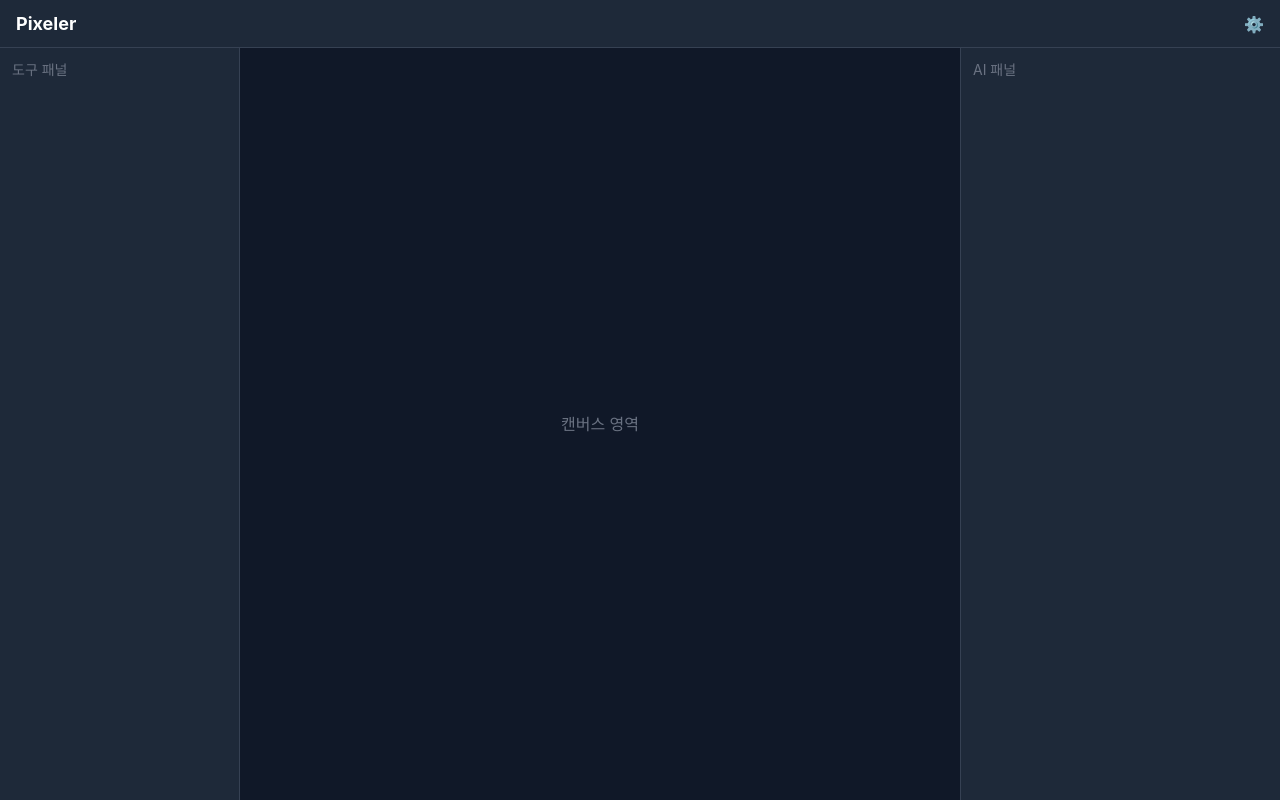
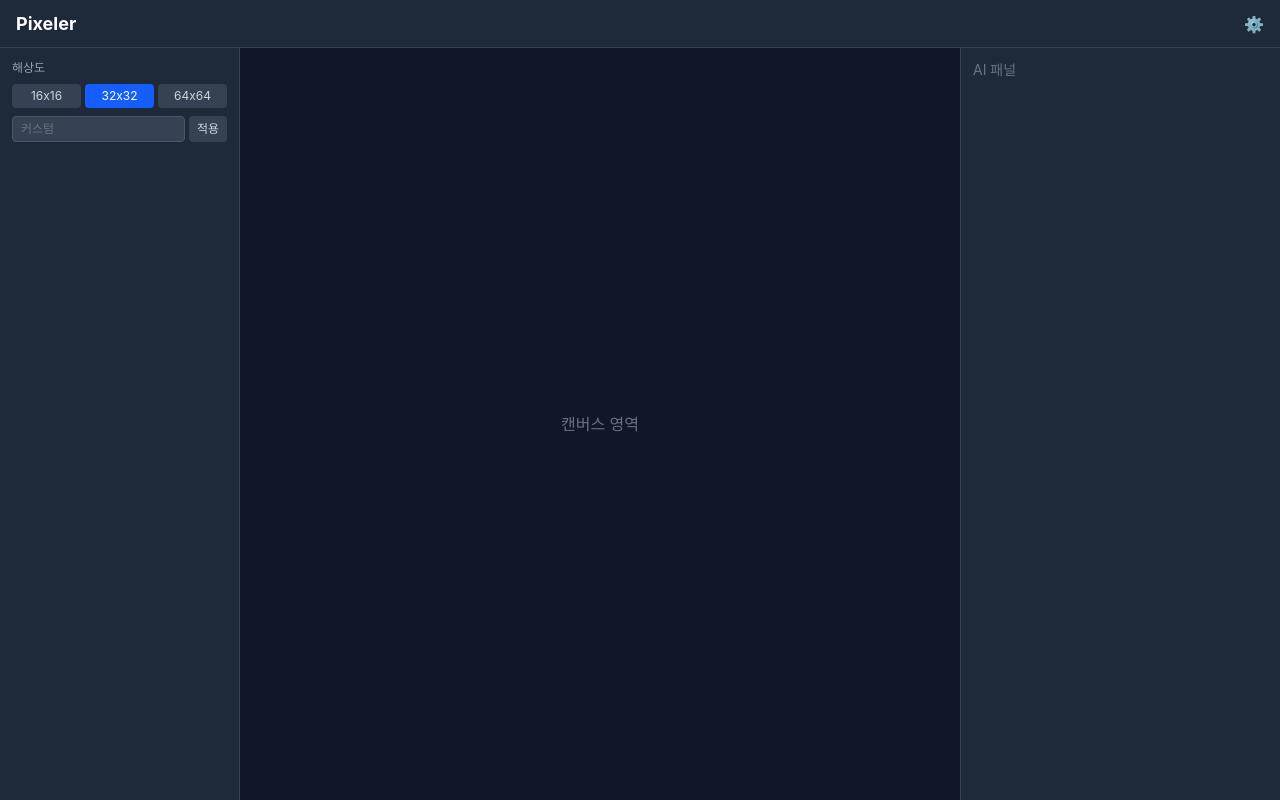
Before and after one commit to lnyarl/Pixeler, a React (Vite) app: page / in a window 1280 px wide. Built offline with nearby package versions, Linux system fonts and the light colour scheme.

Commit message:
feat(canvas): 해상도 선택 UI + canvasStore 구현 (1-2)
16x16/32x32/64x64 프리셋 + 커스텀 입력(8~128 범위 검증).
Zustand canvasStore에 해상도 상태 관리.

Co-Authored-By: Claude Opus 4.6 (1M context) <noreply@anthropic.com>

```diff
--- a/src/App.tsx
+++ b/src/App.tsx
@@ -3,6 +3,7 @@ import Header from "./components/Layout/Header";
 import Sidebar from "./components/Layout/Sidebar";
 import MainArea from "./components/Layout/MainArea";
 import AIPanel from "./components/Layout/AIPanel";
+import ResolutionSelector from "./components/Toolbar/ResolutionSelector";
 
 function App() {
   const [_settingsOpen, setSettingsOpen] = useState(false);
@@ -11,7 +12,9 @@ function App() {
     <div className="h-screen flex flex-col bg-gray-900 text-white">
       <Header onSettingsClick={() => setSettingsOpen(true)} />
       <div className="flex flex-1 overflow-hidden">
-        <Sidebar />
+        <Sidebar>
+          <ResolutionSelector />
+        </Sidebar>
         <MainArea />
         <AIPanel />
       </div>
--- /dev/null
+++ b/src/components/Toolbar/ResolutionSelector.tsx
@@ -0,0 +1,88 @@
+import { useState } from "react";
+import {
+  useCanvasStore,
+  RESOLUTION_PRESETS,
+  isValidResolution,
+} from "@/stores/canvasStore";
+
+export default function ResolutionSelector() {
+  const resolution = useCanvasStore((s) => s.resolution);
+  const setResolution = useCanvasStore((s) => s.setResolution);
+  const [customInput, setCustomInput] = useState("");
+  const [error, setError] = useState("");
+
+  const isPreset = (RESOLUTION_PRESETS as readonly number[]).includes(
+    resolution
+  );
+
+  function handlePresetClick(preset: number) {
+    setResolution(preset);
+    setCustomInput("");
+    setError("");
+  }
+
+  function handleCustomSubmit() {
+    const value = parseInt(customInput, 10);
+    if (isNaN(value)) {
+      setError("숫자를 입력해주세요");
+      return;
+    }
+    if (!isValidResolution(value)) {
+      setError("8~128 범위의 정수를 입력해주세요");
+      return;
+    }
+    setResolution(value);
+    setError("");
+  }
+
+  return (
+    <div className="flex flex-col gap-2">
+      <label className="text-xs text-gray-400 font-medium">해상도</label>
+
+      <div className="flex gap-1">
+        {RESOLUTION_PRESETS.map((preset) => (
+          <button
+            key={preset}
+            onClick={() => handlePresetClick(preset)}
+            className={`flex-1 px-2 py-1 text-xs rounded transition-colors ${
+              resolution === preset
+                ? "bg-blue-600 text-white"
+                : "bg-gray-700 text-gray-300 hover:bg-gray-600"
+            }`}
+          >
+            {preset}x{preset}
+          </button>
+        ))}
+      </div>
+
+      <div className="flex gap-1">
+        <input
+          type="number"
+          min={8}
+          max={128}
+          placeholder="커스텀"
+          value={customInput}
+          onChange={(e) => setCustomInput(e.target.value)}
+          onKeyDown={(e) => e.key === "Enter" && handleCustomSubmit()}
+          className={`flex-1 px-2 py-1 text-xs bg-gray-700 rounded border ${
+            error ? "border-red-500" : "border-gray-600"
+          } text-white placeholder-gray-500 focus:outline-none focus:border-blue-500`}
+        />
+        <button
+          onClick={handleCustomSubmit}
+          className="px-2 py-1 text-xs bg-gray-700 text-gray-300 rounded hover:bg-gray-600"
+        >
+          적용
+        </button>
+      </div>
+
+      {error && <p className="text-xs text-red-400">{error}</p>}
+
+      {!isPreset && (
+        <p className="text-xs text-gray-500">
+          현재: {resolution}x{resolution}
+        </p>
+      )}
+    </div>
+  );
+}
--- /dev/null
+++ b/src/stores/canvasStore.ts
@@ -0,0 +1,31 @@
+import { create } from "zustand";
+
+const RESOLUTION_PRESETS = [16, 32, 64] as const;
+const MIN_RESOLUTION = 8;
+const MAX_RESOLUTION = 128;
+
+export type ResolutionPreset = (typeof RESOLUTION_PRESETS)[number];
+
+export interface CanvasState {
+  resolution: number;
+  setResolution: (resolution: number) => void;
+}
+
+export function isValidResolution(value: number): boolean {
+  return (
+    Number.isInteger(value) &&
+    value >= MIN_RESOLUTION &&
+    value <= MAX_RESOLUTION
+  );
+}
+
+export const useCanvasStore = create<CanvasState>((set) => ({
+  resolution: 32,
+  setResolution: (resolution) => {
+    if (isValidResolution(resolution)) {
+      set({ resolution });
+    }
+  },
+}));
+
+export { RESOLUTION_PRESETS, MIN_RESOLUTION, MAX_RESOLUTION };
```
